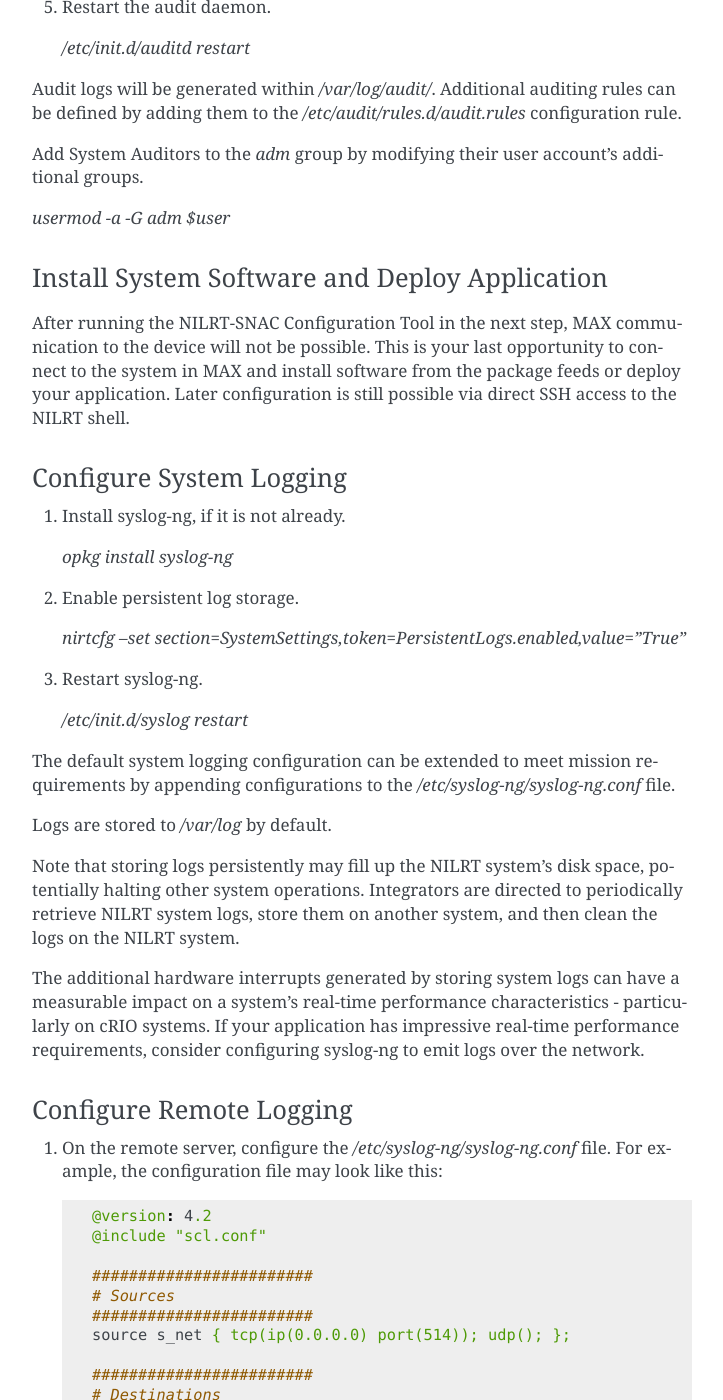
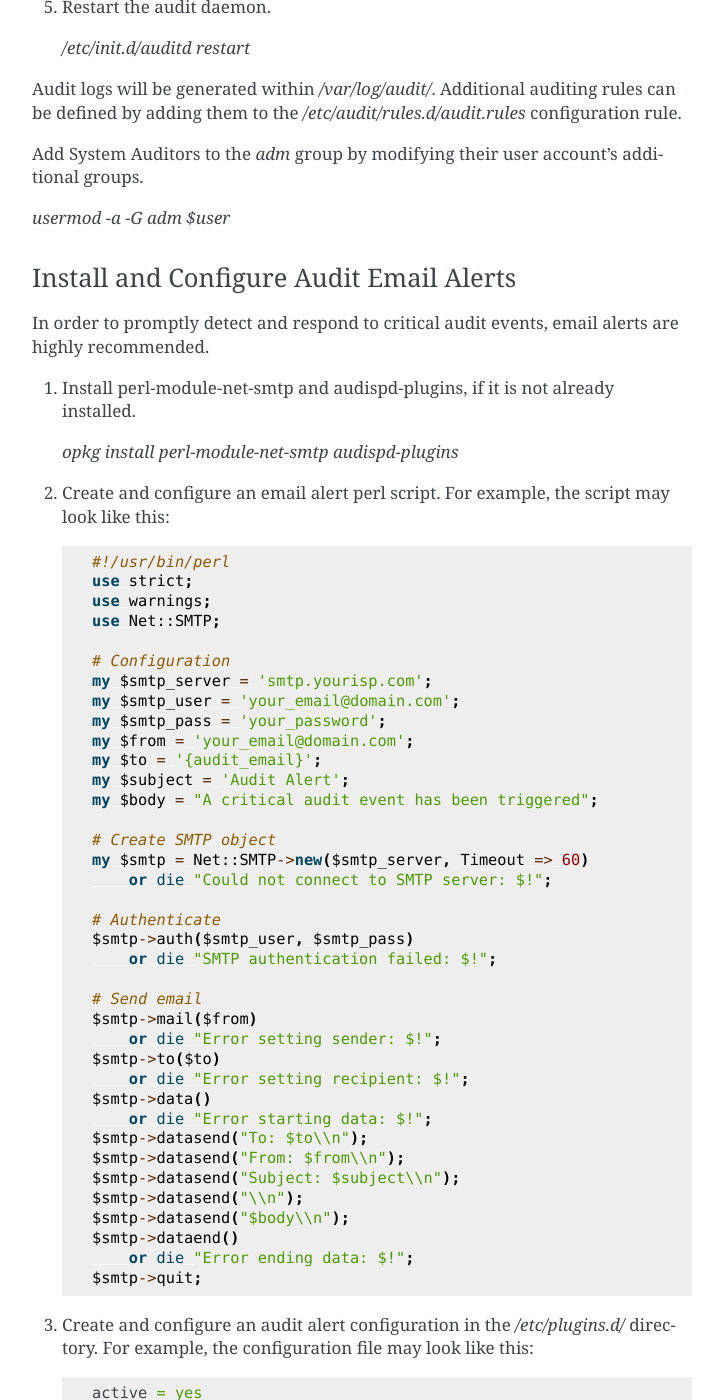
Before and after one commit to ni/nilrt-snac-guide, a Sphinx documentation site: the page built from source/appendix_1.rst, in a window 1280 px wide and 1400 px high, scrolled down 6617 px. Shown: the whole window, without its empty margins (388-1111 px from the left). Built offline with Sphinx 7.4.7, drawn with Linux system fonts in a browser that asks for light colours; some of the changed text lies outside the part shown.

Commit message:
Add steps on how to setup Audit email alerts
Signed-off-by: Eli Engelhardt <eli.engelhardt@emerson.com>

```diff
--- a/source/appendix_1.rst
+++ b/source/appendix_1.rst
@@ -350,6 +350,72 @@
 
 `usermod -a -G adm $user`
 
+.. _install-and-configure-audit-email-alerts:
+
+~~~~~~~~~~~~~~~~~~~~~~~~~~~~~~~~
+Install and Configure Audit Email Alerts
+~~~~~~~~~~~~~~~~~~~~~~~~~~~~~~~~
+
+In order to promptly detect and respond to critical audit events, email alerts are highly recommended.
+
+#.  Install perl-module-net-smtp and audispd-plugins, if it is not already installed.
+
+    `opkg install perl-module-net-smtp audispd-plugins`
+
+#.  Create and configure an email alert perl script. For example, the script may look like this:
+
+    .. code-block:: perl
+
+        #!/usr/bin/perl
+        use strict;
+        use warnings;
+        use Net::SMTP;
+
+        # Configuration
+        my $smtp_server = 'smtp.yourisp.com';
+        my $smtp_user = 'your_email@domain.com';
+        my $smtp_pass = 'your_password';
+        my $from = 'your_email@domain.com';
+        my $to = '{audit_email}';
+        my $subject = 'Audit Alert';
+        my $body = "A critical audit event has been triggered";
+
+        # Create SMTP object
+        my $smtp = Net::SMTP->new($smtp_server, Timeout => 60)
+            or die "Could not connect to SMTP server: $!";
+
+        # Authenticate
+        $smtp->auth($smtp_user, $smtp_pass)
+            or die "SMTP authentication failed: $!";
+
+        # Send email
+        $smtp->mail($from)
+            or die "Error setting sender: $!";
+        $smtp->to($to)
+            or die "Error setting recipient: $!";
+        $smtp->data()
+            or die "Error starting data: $!";
+        $smtp->datasend("To: $to\\n");
+        $smtp->datasend("From: $from\\n");
+        $smtp->datasend("Subject: $subject\\n");
+        $smtp->datasend("\\n");
+        $smtp->datasend("$body\\n");
+        $smtp->dataend()
+            or die "Error ending data: $!";
+        $smtp->quit;
+
+#.  Create and configure an audit alert configuration in the `/etc/plugins.d/` directory. For example, the configuration file may look like this:
+
+    .. code-block:: linuxconfig
+
+        active = yes
+        direction = out
+        path = /path/to/your/script.pl
+        type = always
+
+#.  Restart the audit daemon.
+
+    `/etc/init.d/auditd restart`
 
 .. _install-system-software-and-deploy-application:
 
@@ -370,7 +436,7 @@
 Configure System Logging
 ~~~~~~~~~~~~~~~~~~~~~~~~
 
-#.  Install syslog-ng, if it is not already.
+#.  Install syslog-ng, if it is not already installed.
 
     `opkg install syslog-ng`
 
```
